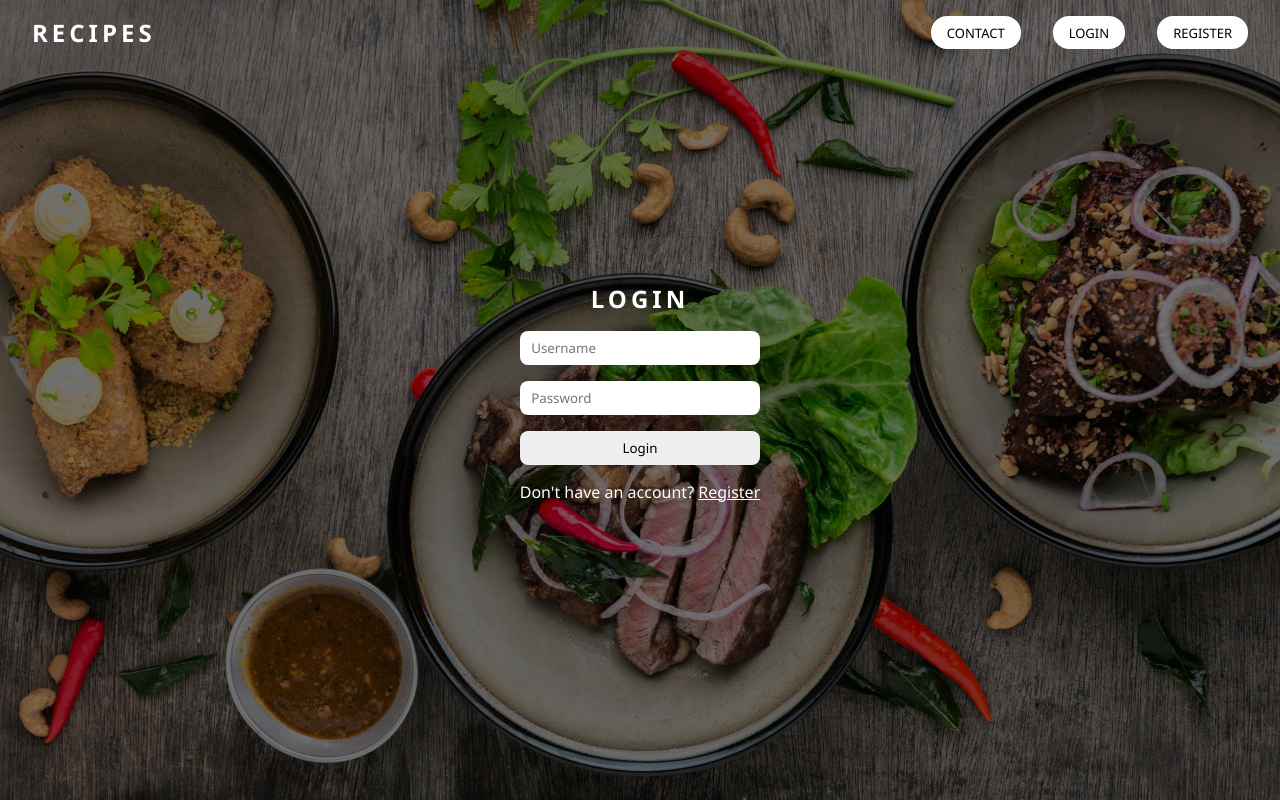
After one commit to M786453/RecepiesSite, a PHP site: page /login.php in a window 1280 px wide. The commit adds this page. Run offline with PHP 8.4, Linux system fonts and the light colour scheme.

Commit message:
Html, css files alongwith assets added. Login integration done.

```diff
--- a/auth.php
+++ b/auth.php
@@ -8,8 +8,10 @@ $conn = createConnectionToMySql();
 // Create Users table in database if not already exists
 createUsersTable($conn);
 
+$status = ""; //variable to store login status
+
 if (isset($_POST['login'])){
-    login($conn);
+    $status = login($conn);
 }else if(isset($_POST['register'])){
     register($conn);
 }
@@ -64,44 +66,28 @@ function register($conn) {
 // User login
 function login($conn){
 
-    $email = $_POST['email'];
+    $username = $_POST['username'];
     $password = $_POST['password'];
 
-    echo $password;
     // Retrieve user data from the database
-    $sql = "SELECT * FROM users WHERE email = '$email'";
+    $sql = "SELECT * FROM users WHERE username = '$username'";
 
     $result = $conn->query($sql);
 
     if ($result->num_rows === 1) {
 
         $row = $result->fetch_assoc();
-        $hashedPassword = $row['password'];
+        $storedPassword = $row['password'];
 
         // Verify the entered password with the hashed password
-        if ($password === $hashedPassword) {
-            echo "Login successful!";
+        if ($password === $storedPassword) {
+            return "Login successful!";
         } else {
-            echo "Incorrect password!";
+            return "Incorrect password!";
         }
 
     } else {
-        echo "User not found!";
+        return "User not found!";
     }
 }
 ?>
-
-<!-- HTML form for registration -->
-<form method="POST" action="">
-    <input type="text" name="name" placeholder="Name" required><br>
-    <input type="email" name="email" placeholder="Email" required><br>
-    <input type="password" name="password" placeholder="Password" required><br>
-    <input type="submit" name="register" value="Register">
-</form>
-
-<!-- HTML form for login -->
-<form method="POST" action="">
-    <input type="email" name="email" placeholder="Email" required><br>
-    <input type="password" name="password" placeholder="Password" required><br>
-    <input type="submit" name="login" value="Login">
-</form>
--- a/connect.php
+++ b/connect.php
@@ -12,7 +12,7 @@ function createConnectionToMySql(){
             die("Connected Failed." . $conn.connect_error);
         }
 
-        echo "Connected to database successfully.";
+        // echo "Connected to database successfully.";
 
         return $conn;
     } catch(Exception $e) {
--- /dev/null
+++ b/login.php
@@ -0,0 +1,33 @@
+<?php include 'auth.php'; ?>
+
+<!DOCTYPE html>
+<html lang="en">
+<head>
+    <meta charset="UTF-8">
+    <meta http-equiv="X-UA-Compatible" content="IE=edge">
+    <meta name="viewport" content="width=device-width, initial-scale=1.0">
+    <title>Login</title>
+    <link rel="stylesheet" href="./style/style.css" />
+</head>
+<body>
+    <main class="height__screen bg__img">
+        <div class="darken__mask"></div>
+        <nav>
+            <a href="index.html">RECIPES</a>
+            <div>
+                <a href="contact.html">Contact</a>
+                <a href="login.html">Login</a>
+                <a href="register.html">Register</a>
+            </div>
+        </nav>
+        <form class="custom__form" method="POST" action="">
+            <h2>Login</h2>
+            <input type="text" name="username" placeholder="Username"/>
+            <input type="password" name="password" placeholder="Password"/>
+            <button type="submit" name="login" value="Login">Login</button>
+            <p>Don't have an account? <a href="register.html">Register</a></p>
+            <p><?php echo $status; ?></p>
+        </form>
+    </main>
+</body>
+</html>
--- /dev/null
+++ b/style/style.css
@@ -0,0 +1,160 @@
+*{
+    margin: 0;
+    padding : 0;
+    box-sizing: border-box;
+    font-family: 'Segoe UI', Tahoma, Geneva, Verdana, sans-serif;
+    color: white;
+}
+
+input{
+    padding: 0.5rem 0.7rem;
+    min-width: 15rem;
+    border-radius: 8px;
+    outline: none;
+    border: none;
+    color: black;
+}
+
+.custom__form{
+    display: flex;
+    flex-direction: column;
+    justify-content: center;
+    align-items: center;
+    border-radius: 16px;
+    gap: 1rem;
+    z-index: 10;
+}
+.custom__form button{
+    border-radius: 8px;
+    padding: 0.5rem 4.5rem;
+    border: none;
+    outline: none;
+    cursor: pointer;
+    min-width: 15rem;
+    color: black !important;
+}
+.custom__form h2{
+    letter-spacing: 4px;
+    text-transform: uppercase;
+}
+.custom__form button:hover{
+    background-color: rgb(190, 189, 189);
+    z-index: 10;
+}
+
+.height__screen{
+    height: 100vh;
+    width: 100vw;
+    display: flex;
+    justify-content: center;
+    align-items: center;
+}
+.bg__img{
+    background-image: url('../assets/food.jpg');
+    background-position: center;
+    background-repeat: no-repeat;
+    background-size: cover;
+}
+
+.darken__mask{
+    position: absolute;
+    top: 0;
+    left: 0;
+    width: 100%;
+    height: 100%;
+    background: linear-gradient(rgba(0,0,0,0.5), rgba(0,0,0,0.5));
+    mask-image: linear-gradient(rgba(0,0,0,1), rgba(0,0,0,1));
+}
+
+nav{
+    display: flex;
+    position: absolute;
+    justify-content: space-between;
+    width: 100vw;
+    padding: 1rem 2rem;
+    top: 0;
+}
+nav > a{
+    font-size: 1.5rem;
+    font-weight: 800;
+    letter-spacing: 4px;
+    text-decoration: none;
+}
+nav div{
+    display: flex;
+    gap: 2rem;
+}
+nav div a {
+    text-decoration: none;
+    background-color: white;
+    color: black;
+    padding: 0 1rem;
+    display: flex;
+    justify-content: center;
+    align-items: center;
+    border-radius: 16px;
+    font-size: small;
+    font-weight: 400;
+    text-transform: uppercase;
+}
+
+.main__content h1{
+    font-size: 5rem;
+    text-align: center;
+}
+.main__content p{
+    text-align: center;
+}
+
+.main__content div{
+    display: flex;
+    justify-content: center;
+    align-items: center;
+    margin-top: 1rem;
+    gap: 1rem;
+}
+.main__content div button{
+    color: black;
+    padding: 0.5rem 0.8rem;
+    border-radius: 16px;
+    outline: none;
+    border: none;
+
+}
+
+.recipe__container{
+    display: flex;
+    padding: 2rem 2rem;
+    gap: 2rem;
+    flex-wrap: wrap;
+    justify-content: center;
+    width: 100vw;
+    margin-top: 4rem;
+}
+
+.recipe__card{
+    display: flex;
+    width: 15rem;
+    max-width: 15rem;
+    background-color: rgb(245, 244, 244);
+    flex-direction: column;
+    color: black !important;
+    border-radius: 8px;
+}
+
+.recipe__card h3{
+    color: black;
+    padding: 0 0.5rem;
+    margin-top: 2rem;
+}
+
+.recipe__card p{
+    color: black;
+    padding: 0 0.5rem;
+    margin-bottom: 1rem;
+}
+
+.recipe__card img{
+    width: 15rem;
+    border-radius: 8px 8px 0 0;
+}
```
Also changed, not shown: contact.html (added, +27 -0 lines), index.html (added, +31 -0 lines), recipes.html (added, +71 -0 lines), register.html (added, +33 -0 lines), assets/food.jpg (added).
